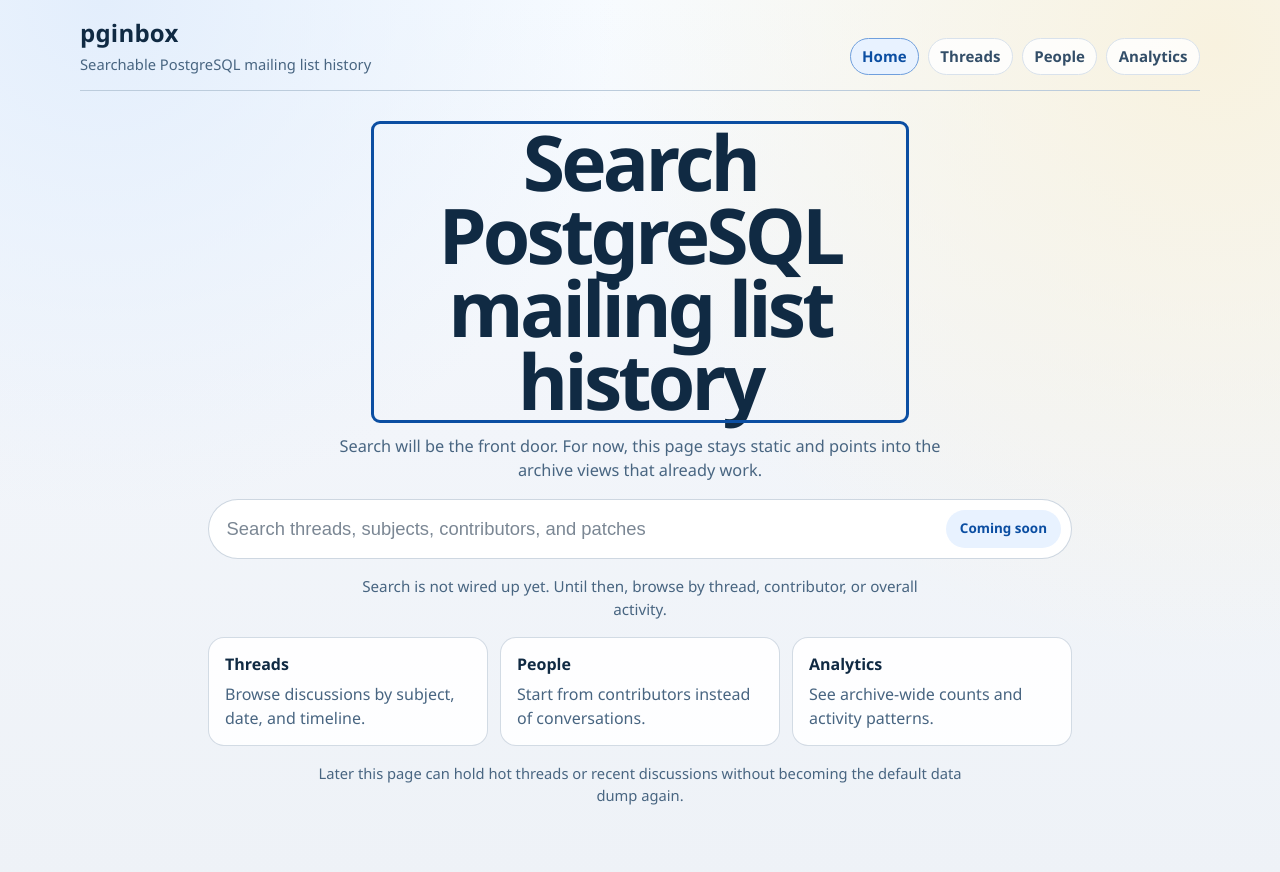
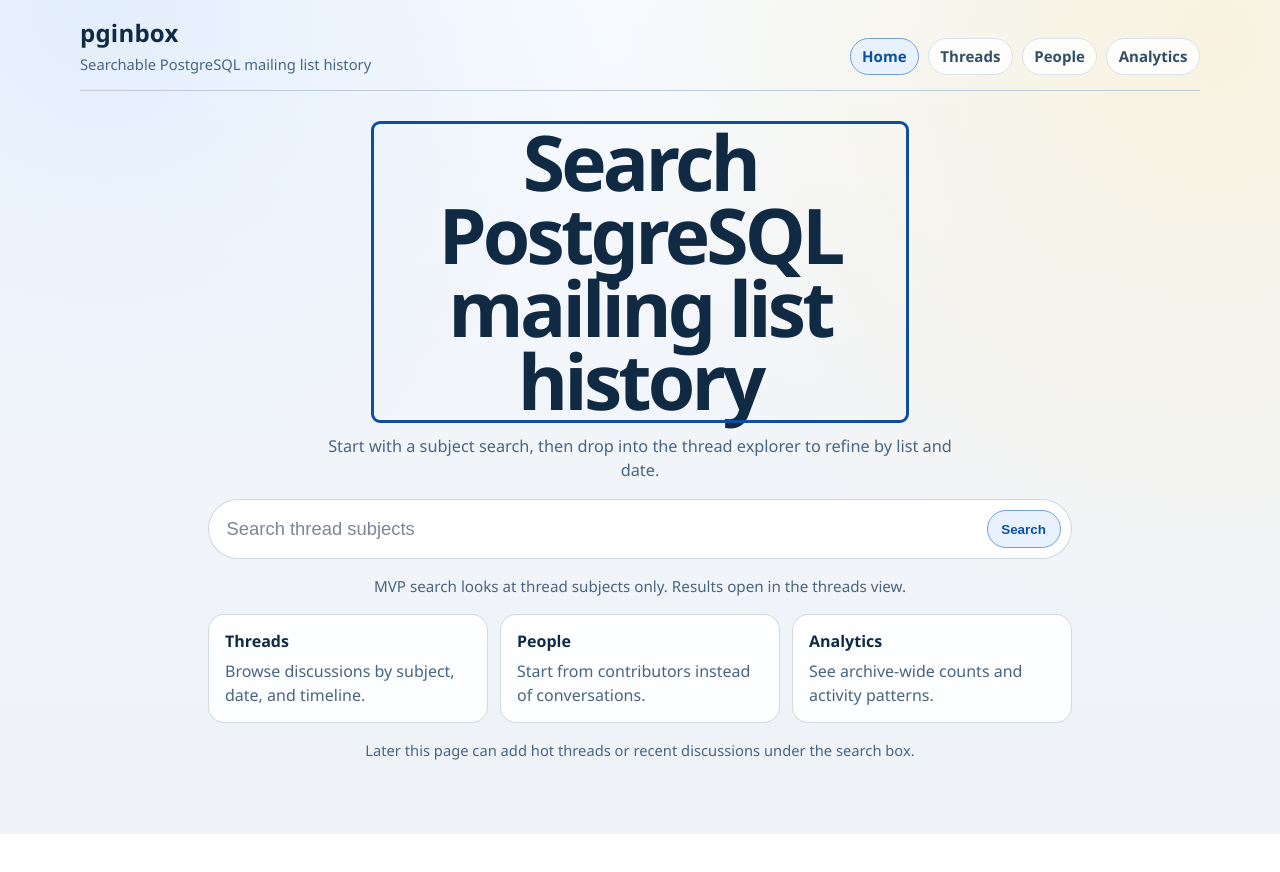
Before and after one commit to jbonatakis/pginbox, a Svelte app in the folder src/frontend/: page / in a window 1280 px wide. Shown: the top 872 px of the page. After the commit the page ends 834 px from the top, so only its background shows below. Built offline with nearby package versions, Linux system fonts and the light colour scheme.

Commit message:
Add search + easy deploy target

```diff
--- a/src/frontend/components/threads/ThreadsFilters.svelte
+++ b/src/frontend/components/threads/ThreadsFilters.svelte
@@ -9,6 +9,7 @@
   export let limitOptions: number[] = [10, 25, 50, 100];
   export let listOptions: List[] = [];
   export let listsErrorMessage: string | null = null;
+  export let searchQuery = "";
   export let selectedList: string | undefined;
   export let toDate = "";
 
@@ -18,8 +19,17 @@
     limitchange: number;
     listchange: string | null;
     retrylists: void;
+    searchsubmit: string | null;
     tochange: string | null;
   }>();
+
+  let searchDraft = searchQuery;
+  let lastSyncedSearchQuery = searchQuery;
+
+  $: if (searchQuery !== lastSyncedSearchQuery) {
+    searchDraft = searchQuery;
+    lastSyncedSearchQuery = searchQuery;
+  }
 
   $: hasUnknownSelectedList =
     typeof selectedList === "string" &&
@@ -67,9 +77,29 @@
   const emitRetryLists = (): void => {
     dispatch("retrylists");
   };
+
+  const emitSearchSubmit = (): void => {
+    const normalized = searchDraft.trim();
+    lastSyncedSearchQuery = normalized;
+    dispatch("searchsubmit", normalized.length > 0 ? normalized : null);
+  };
 </script>
 
 <section class="filters" aria-label="Thread filters">
+  <div class="field search-field">
+    <label for="threads-search">Subject search</label>
+    <form class="search-form" on:submit|preventDefault={emitSearchSubmit}>
+      <input
+        id="threads-search"
+        type="search"
+        bind:value={searchDraft}
+        placeholder="Search thread subjects"
+        disabled={isBusy}
+      />
+      <button type="submit" class="search-button" disabled={isBusy}>Search</button>
+    </form>
+  </div>
+
   <div class="field list-field">
     <label for="threads-list">List</label>
     <select
@@ -156,6 +186,10 @@
     align-content: start;
   }
 
+  .search-field {
+    grid-column: 1 / -1;
+  }
+
   .list-field {
     grid-column: span 2;
   }
@@ -185,6 +219,30 @@
   select:disabled {
     opacity: 0.7;
     cursor: not-allowed;
+  }
+
+  .search-form {
+    display: grid;
+    grid-template-columns: minmax(0, 1fr) auto;
+    gap: 0.5rem;
+  }
+
+  .search-button {
+    border: 1px solid #6f9fdd;
+    border-radius: 0.45rem;
+    background: #e8f2ff;
+    color: #0b4ea2;
+    font-weight: 700;
+    font-size: 0.82rem;
+    line-height: 1;
+    padding: 0.44rem 0.75rem;
+    cursor: pointer;
+    min-height: 2rem;
+  }
+
+  .search-button:disabled {
+    cursor: not-allowed;
+    opacity: 0.7;
   }
 
   .actions {
@@ -247,6 +305,10 @@
   }
 
   @media (max-width: 760px) {
+    .search-form {
+      grid-template-columns: 1fr;
+    }
+
     .list-field {
       grid-column: span 1;
     }
--- a/src/frontend/lib/state/threadsQuery.ts
+++ b/src/frontend/lib/state/threadsQuery.ts
@@ -3,15 +3,14 @@
 export const THREADS_QUERY_MAX_LIMIT = 100;
 export const THREADS_RESTORE_SCROLL_PARAM = "_scrollY";
 
-const OPAQUE_SEARCH_ID_PATTERN = /^[A-Za-z0-9._:-]{1,128}$/;
-const FILTER_PATCH_KEYS: Array<keyof ThreadsQueryPatch> = ["from", "limit", "list", "search", "to"];
+const FILTER_PATCH_KEYS: Array<keyof ThreadsQueryPatch> = ["from", "limit", "list", "q", "to"];
 
 export interface ThreadsQueryState {
   cursor?: string;
   from?: string;
   limit: number;
   list?: string;
-  search?: string;
+  q?: string;
   to?: string;
 }
 
@@ -20,7 +19,7 @@
   from?: Date | string | null;
   limit?: number | null;
   list?: string | null;
-  search?: string | null;
+  q?: string | null;
   to?: Date | string | null;
 }
 
@@ -56,7 +55,7 @@
     from: params.get("from"),
     limit: parseOptionalNumber(params.get("limit")),
     list: params.get("list"),
-    search: params.get("search"),
+    q: params.get("q") ?? params.get("search"),
     to: params.get("to"),
   });
 }
@@ -81,8 +80,8 @@
   const to = normalizeQueryDate(state.to);
   if (to) normalized.to = to;
 
-  const search = normalizeOpaqueSearchId(state.search);
-  if (search) normalized.search = search;
+  const q = normalizeQueryText(state.q);
+  if (q) normalized.q = q;
 
   const cursor = normalizeQueryText(state.cursor);
   if (cursor) normalized.cursor = cursor;
@@ -159,7 +158,7 @@
   if (normalized.list) params.set("list", normalized.list);
   if (normalized.from) params.set("from", normalized.from);
   if (normalized.to) params.set("to", normalized.to);
-  if (normalized.search) params.set("search", normalized.search);
+  if (normalized.q) params.set("q", normalized.q);
   if (normalized.cursor) params.set("cursor", normalized.cursor);
   if (normalized.limit !== THREADS_QUERY_DEFAULT_LIMIT) {
     params.set("limit", String(normalized.limit));
@@ -192,14 +191,6 @@
 
   return parsed.toISOString();
 }
-
-function normalizeOpaqueSearchId(value: unknown): string | undefined {
-  const normalized = normalizeQueryText(value);
-  if (!normalized) return undefined;
-  if (!OPAQUE_SEARCH_ID_PATTERN.test(normalized)) return undefined;
-  return normalized;
-}
-
 function normalizeRestoreScroll(value: unknown): number | undefined {
   if (typeof value === "number") {
     if (!Number.isFinite(value)) return undefined;
--- a/src/frontend/pages/HomePage.svelte
+++ b/src/frontend/pages/HomePage.svelte
@@ -1,5 +1,5 @@
 <script lang="ts">
-  import { analyticsPath, onLinkClick, peoplePath, threadsPath } from "../router";
+  import { analyticsPath, navigate, onLinkClick, peoplePath, threadsPath } from "../router";
 
   type Shortcut = {
     description: string;
@@ -24,32 +24,51 @@
       description: "See archive-wide counts and activity patterns.",
     },
   ];
+
+  let searchQuery = "";
+
+  const threadsSearchPath = (query: string): string => {
+    const normalized = query.trim();
+    if (normalized.length === 0) return threadsPath;
+
+    const params = new URLSearchParams({ q: normalized });
+    return `${threadsPath}?${params.toString()}`;
+  };
+
+  const submitSearch = (): void => {
+    navigate(threadsSearchPath(searchQuery));
+  };
 </script>
 
 <section class="home-page">
   <div class="search-stage">
     <h1 class="page-title" data-route-heading tabindex="-1">Search PostgreSQL mailing list history</h1>
     <p class="lede">
-      Search will be the front door. For now, this page stays static and points into the archive
-      views that already work.
+      Start with a subject search, then drop into the thread explorer to refine by list and date.
     </p>
 
-    <div class="search-shell" role="search" aria-labelledby="home-search-label" aria-describedby="home-search-note">
+    <form
+      class="search-shell"
+      role="search"
+      aria-labelledby="home-search-label"
+      aria-describedby="home-search-note"
+      on:submit|preventDefault={submitSearch}
+    >
       <label id="home-search-label" class="sr-only" for="home-search">Search the archive</label>
       <div class="search-frame">
         <input
           id="home-search"
-          type="text"
-          placeholder="Search threads, subjects, contributors, and patches"
-          readonly
-          aria-readonly="true"
+          type="search"
+          name="q"
+          bind:value={searchQuery}
+          placeholder="Search thread subjects"
         />
-        <span class="search-badge">Coming soon</span>
+        <button type="submit" class="search-button">Search</button>
       </div>
-    </div>
+    </form>
 
     <p id="home-search-note" class="search-note">
-      Search is not wired up yet. Until then, browse by thread, contributor, or overall activity.
+      MVP search looks at thread subjects only. Results open in the threads view.
     </p>
 
     <div class="shortcut-grid" aria-label="Available archive views">
@@ -67,8 +86,7 @@
   </div>
 
   <p class="future-note">
-    Later this page can hold hot threads or recent discussions without becoming the default data
-    dump again.
+    Later this page can add hot threads or recent discussions under the search box.
   </p>
 </section>
 
@@ -157,18 +175,24 @@
       0 22px 45px -30px rgba(16, 42, 67, 0.4);
   }
 
-  .search-badge {
+  .search-button {
     display: inline-flex;
     align-items: center;
     justify-content: center;
     min-height: 2.4rem;
     padding: 0.45rem 0.85rem;
+    border: 1px solid #6f9fdd;
     border-radius: 999px;
     background: #e8f2ff;
     color: #0b4ea2;
     font-size: 0.84rem;
     font-weight: 700;
     white-space: nowrap;
+    cursor: pointer;
+  }
+
+  .search-button:hover {
+    background: #dcebff;
   }
 
   .search-note {
@@ -250,7 +274,7 @@
       padding: 0.8rem 0.9rem;
     }
 
-    .search-badge {
+    .search-button {
       min-height: 2rem;
     }
   }
--- a/src/frontend/pages/ThreadsPage.svelte
+++ b/src/frontend/pages/ThreadsPage.svelte
@@ -48,6 +48,7 @@
   $: isBusy = status === "loading" || isRefreshing;
   $: isInitialLoad = status === "idle" || (status === "loading" && threads.length === 0);
   $: listsErrorMessage = listsError?.message ?? null;
+  $: searchQuery = queryState.q ?? "";
   $: toDate = toDateInputValue(queryState.to);
   $: if (
     typeof window !== "undefined" &&
@@ -169,6 +170,7 @@
           from: state.from,
           limit: clampThreadsQueryLimit(state.limit),
           list: state.list,
+          q: state.q,
           to: state.to,
         },
         { signal: requestController.signal }
@@ -239,6 +241,7 @@
       from: null,
       limit: THREADS_QUERY_DEFAULT_LIMIT,
       list: null,
+      q: null,
       to: null,
     });
     commitQueryState(nextState, "replace");
@@ -269,6 +272,10 @@
     applyFilterPatch({ limit: clampThreadsQueryLimit(event.detail) });
   };
 
+  const handleSearchSubmit = (event: CustomEvent<string | null>): void => {
+    applyFilterPatch({ q: event.detail });
+  };
+
   onMount(() => {
     const initialState = syncStateFromLocation();
 
@@ -297,7 +304,7 @@
   <header class="page-header">
     <div class="header-copy">
       <h1 class="page-title" data-route-heading tabindex="-1">Threads</h1>
-      <p>Filter list activity, scan conversation subjects, and open thread timelines.</p>
+      <p>Search thread subjects, filter list activity, and open thread timelines.</p>
     </div>
 
     <button class="refresh-button" type="button" disabled={isBusy} on:click={retryThreads}
@@ -306,6 +313,7 @@
   </header>
 
   <ThreadsFilters
+    searchQuery={searchQuery}
     selectedList={queryState.list}
     fromDate={fromDate}
     toDate={toDate}
@@ -319,6 +327,7 @@
     on:fromchange={handleFromDateChange}
     on:tochange={handleToDateChange}
     on:limitchange={handleLimitChange}
+    on:searchsubmit={handleSearchSubmit}
     on:clear={clearFilters}
     on:retrylists={retryLists}
   />
```
Also changed, not shown: 1 other file (tests, documents, lock files or other folders).
